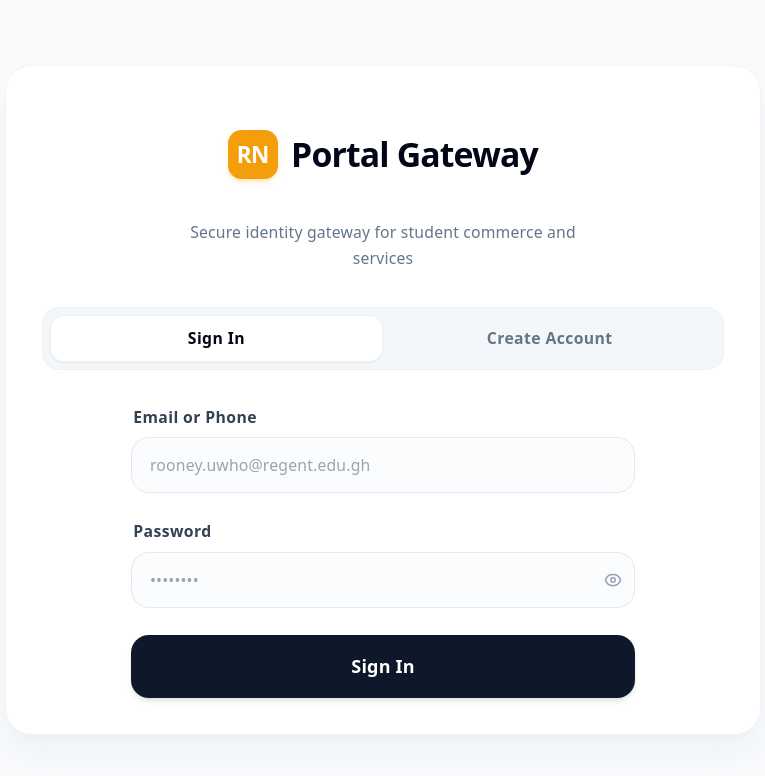
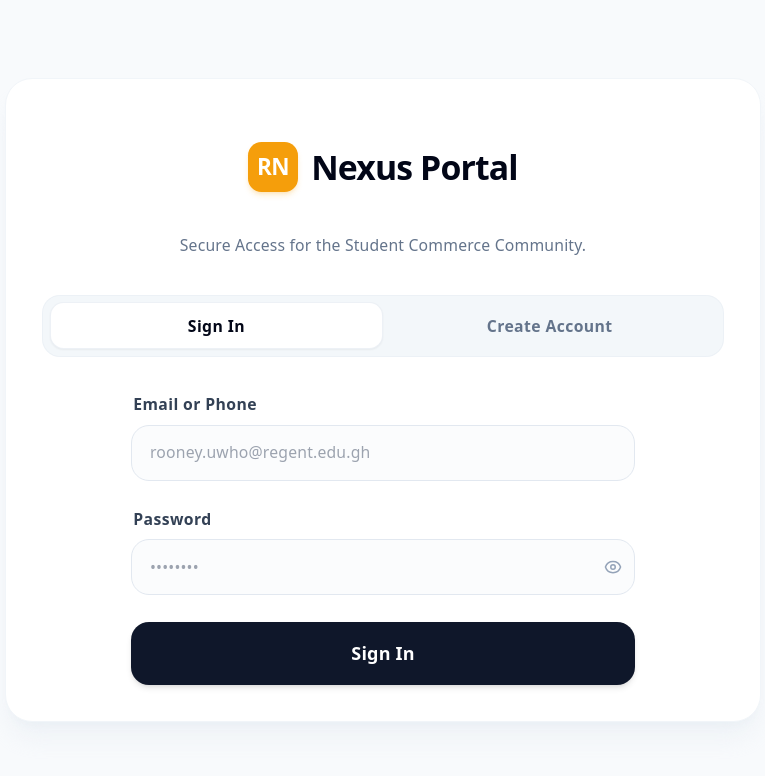
Before and after one commit to champz6116-creator/RegentNexus-Ecosystem, a React (Vite) app in the folder web/: page / in a window 1280 px wide. Shown: the top 776 px of the page, without its empty margins (257-1022 px from the left). Built offline with nearby package versions, Linux system fonts and the light colour scheme.

Commit message:
Nexus Portal

```diff
--- a/web/src/components/Auth/AuthPage.jsx
+++ b/web/src/components/Auth/AuthPage.jsx
@@ -172,9 +172,9 @@ export default function AuthPage({ onSignIn }) {
             <div className="flex h-11 w-11 items-center justify-center rounded-xl bg-amber-500 text-white font-black text-xl tracking-tight shadow-md shadow-amber-500/20">
               RN
             </div>
-            <h1 className="text-2xl sm:text-3xl font-extrabold tracking-tight text-slate-950">Portal Gateway</h1>
+            <h1 className="text-2xl sm:text-3xl font-extrabold tracking-tight text-slate-950">Nexus Portal</h1>
           </div>
-          <p className="text-sm text-slate-500 max-w-sm leading-relaxed">Secure identity gateway for student commerce and services</p>
+          <p className="text-sm text-slate-500 max-w-sm leading-relaxed">Secure Access for the Student Commerce Community.</p>
         </header>
 
         <nav className="grid grid-cols-2 p-1.5 bg-slate-100/80 rounded-2xl border border-slate-200/40">
```
